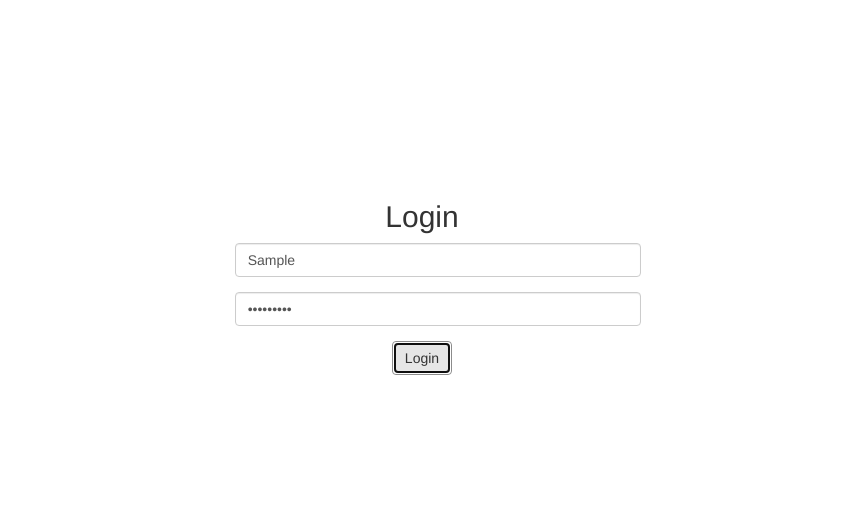
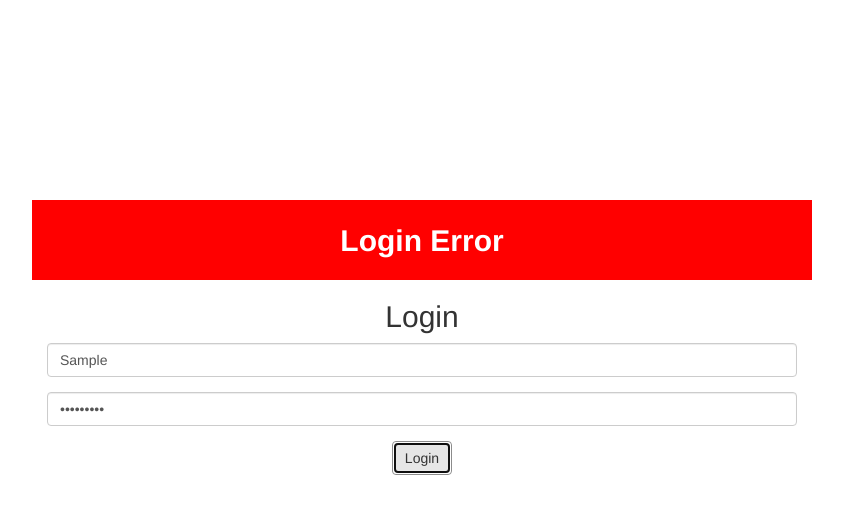
Before and after one commit to bjackson14/Angular6-weather-api-demo, an Angular app in the folder frontend/: page / in a window 1280 px wide. Both pictures are taken after typing "Sample", "Sample123" into the empty fields and a click on the button "Login". Shown: the top 514 px of the page, without its empty margins (218-1061 px from the left). Built offline with nearby package versions, Linux system fonts and the light colour scheme; no server answers.

Commit message:
Added error handling for bad login and formated spacing better

```diff
--- a/frontend/src/app/components/login/login.component.css
+++ b/frontend/src/app/components/login/login.component.css
@@ -1,9 +1,15 @@
-/* Needed for mobile screens so inout fields won't be flush against screen */
-input {
-    margin-left: 1.25vw;
+/* Horizontally aligns form to center of screen */
+.content {
+    margin-top: 25vh;
 }
 
-/* Horizontally aligns form to center of screen */
-form {
-    margin-top: 25vh;
+.error {
+    background-color: red;
+    height: 10vh;
 }
+
+.error-content {
+    padding-top: 2.5vh;
+    font-size: 3rem;
+    color: white;
+}
--- a/frontend/src/app/components/login/login.component.html
+++ b/frontend/src/app/components/login/login.component.html
@@ -1,16 +1,27 @@
+<div class="container content">
+  <div class="row" *ngIf="loginError">
+    <div class="text-center col-sm-8 col-sm-offset-2 col-md-8 col-md-offset-2 col-lg-8 col-lg-offset-2 error">
+      <label class="error-content">Login Error</label>
+    </div>
+
+    </div>
+    <div class="row">
+      <h2 class="text-center">Login</h2>
+    </div>
+
     <form class="form-horizontal" [formGroup]="loginForm">
-  <h2 class="text-center">Login</h2>
       <div class="form-group">
-    <div class="col-sm-4 col-sm-offset-4">
+        <div class="col-sm-8 col-sm-offset-2 col-md-8 col-md-offset-2 col-lg-8 col-lg-offset-2">
           <input type="text" placeholder="Username" class="form-control " formControlName="username" #username/>
         </div>
       </div>
       <div class="form-group">
-    <div class="col-sm-4 col-sm-offset-4">
+        <div class="col-sm-8 col-sm-offset-2 col-md-8 col-md-offset-2 col-lg-8 col-lg-offset-2">
           <input type="password" placeholder="Password" class="form-control" formControlName="password" #password/>
         </div>
       </div>
       <div class="text-center">
-    <button type="submit" class="btn btn-default" (click)="getLogin(username.value, password.value)">Login</button>
+        <button type="submit" class="btn btn-default" (click)="loginToSite(username.value, password.value)">Login</button>
       </div>
     </form>
+</div>
--- a/frontend/src/app/components/login/login.component.ts
+++ b/frontend/src/app/components/login/login.component.ts
@@ -1,6 +1,8 @@
 import { Component, OnInit } from '@angular/core';
 import { Router } from '@angular/router';
 import { FormBuilder, FormGroup, Validators } from '@angular/forms';
+import { HttpErrorResponse } from '@angular/common/http';
+
 import { LoginService } from '../../login.service';
 import { Login } from '../../login.model';
 
@@ -13,7 +15,7 @@ export class LoginComponent implements OnInit {
 
   login: Login; // Interface to hold login ingormation retrieved from server
   loginForm: FormGroup; // Group for login form elements
-  loginError: Boolean; // Used for test to determine if error message should be displayed
+  loginError: Boolean; // Used to check if there was an error in http request
 
   constructor(private loginService: LoginService, private router: Router, private formBuilder: FormBuilder) {
     // Creates login form and adds validators
@@ -22,7 +24,7 @@ export class LoginComponent implements OnInit {
       password: ['', Validators.required]
     });
 
-    // Set to false at start for no login error
+    // Initiaizes loginError to show no error
     this.loginError = false;
   }
 
@@ -30,19 +32,21 @@ export class LoginComponent implements OnInit {
   }
 
   // Gets the login information
-  getLogin(username: String, password: String) {
+  loginToSite(username: String, password: String) {
     // Gets login information based on username
     this.loginService.getLoginByUsername(username).subscribe((login: Login) => {
       // Sets response to login interface
       this.login = login;
 
       // Checks if the passwordin the interface is the same as password provided by user
-      // If passwords do not match, sets error to true so html will display an error message
-      if (this.login.password !== password)
+      // If passwords match, routes user to latlng page
+      if (this.login.password === password)
+        this.router.navigate(['/latlng']);
+      else
         this.loginError = true;
-      // If passwords match, routes user to latlng page
-      else
-        this.router.navigate(['/latlng']);
+    },
+    (err: HttpErrorResponse) => {
+      this.loginError = true;
     });
   }
 
--- a/frontend/src/app/login.service.ts
+++ b/frontend/src/app/login.service.ts
@@ -1,26 +1,37 @@
 import { Injectable } from '@angular/core';
-import { HttpClient } from '@angular/common/http';
+import { HttpClient, HttpErrorResponse } from '@angular/common/http';
+import { Observable, throwError } from 'rxjs';
+import { catchError } from 'rxjs/operators';
+
+import { Login } from './login.model';
 
 @Injectable({
   providedIn: 'root'
 })
 export class LoginService {
 
-  uri: String = 'http://localhost:3000';
+  uri: String = 'http://localhost:3000'; // Uri with express server
 
   constructor(private http: HttpClient) { }
 
   // Returns the login information retrieved by the username
-  getLoginByUsername(username: String) {
-    return this.http.get(`${this.uri}/login/${username}`);
+  getLoginByUsername(username: String): Observable<any> {
+    return this.http.get<Login>(`${this.uri}/login/${username}`)
+      .pipe(catchError(this.errorHandler));
   }
 
   // Adds new login information
-  addLogin(username: String, password: String) {
-    const login = {
+  addLogin(username: String, password: String): Observable<any> {
+    const login: Login = {
       username: username,
       password: password
     };
-    return this.http.post(`${this.uri}/login/add`, login);
+    return this.http.post<Login>(`${this.uri}/login/add`, login)
+      .pipe(catchError(this.errorHandler));
+  }
+
+  // Throws error from http request
+  errorHandler(err: HttpErrorResponse): Observable<HttpErrorResponse> {
+    return throwError(err);
   }
 }
```
Lines whose indentation alone changed are shown as unchanged.
